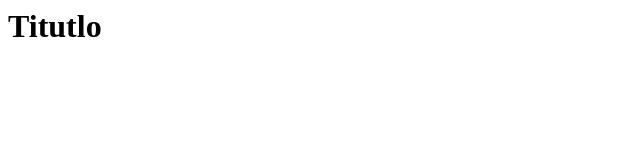
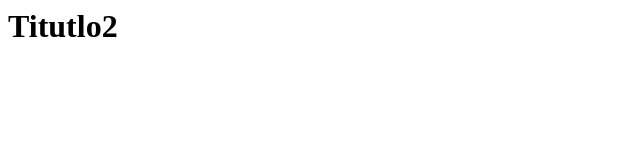
Before and after one commit to SRsamuco/MiRepositorio, a plain HTML site: page index.html in a window 1280 px wide. Shown: the full height of the page, 0-640 px from the left. Drawn offline with Linux system fonts and the light colour scheme.

Commit message:
Agregar fichero index modificado

```diff
--- a/index.html
+++ b/index.html
@@ -1,6 +1,6 @@
 <html>
 <head></head>
 <body>
-	<h1>Titutlo</h1>
+	<h1>Titutlo2</h1>
 </body>
 </html>
```
